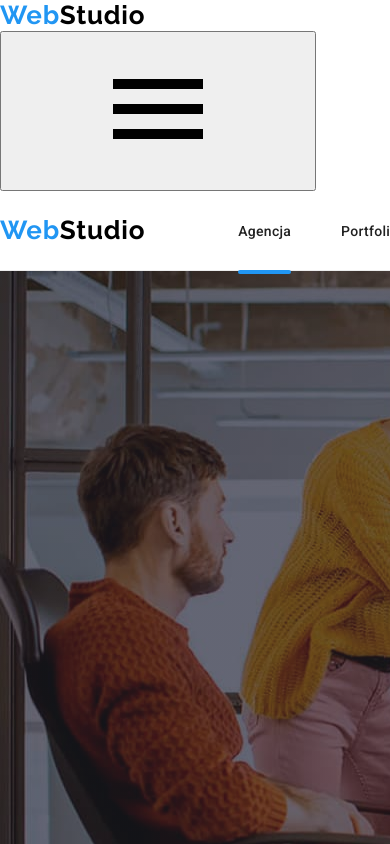
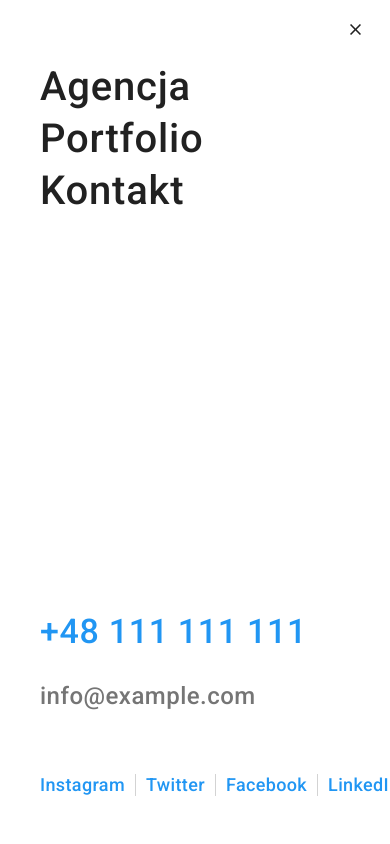
Before and after one commit to RonnieBk/goit-markup-hw-08, a plain HTML site: page index.html in a window 390 px wide. Shown: the top 844 px of the page. Drawn offline with Linux system fonts and the light colour scheme.

Commit message:
Create menu design

```diff
--- a/index.html
+++ b/index.html
@@ -437,7 +437,7 @@
 
     <!-- mobile-menu window -->
     <div class="menu js-menu-container is-open" id="mobile-menu">
-      <button class="menu__button-close js-close-menu" type="button">
+      <button class="menu__close-btn js-close-menu" type="button">
         <svg class="menu__icon-close" width="18" height="18">
           <use href="./images/icons.svg#icon-close-cross"></use>
         </svg>
@@ -454,14 +454,16 @@
         </li>
       </menu>
       <div class="menu__contacts">
-        <a
-          class="menu__contact menu__contact--email"
-          href="mailto:info@example.com"
-          >info@example.com</a
-        >
-        <a class="menu__contact menu__contact--phone" href="+48111111111"
-          >+48 111 111 111</a
-        >
+        <div class="menu__email-phone">
+          <a class="menu__contact menu__contact--phone" href="+48111111111"
+            >+48 111 111 111</a
+          >
+          <a
+            class="menu__contact menu__contact--email"
+            href="mailto:info@example.com"
+            >info@example.com</a
+          >
+        </div>
         <ul class="social-media">
           <li class="social-media__item">
             <a href="/" class="social-media__link">Instagram</a>
--- /dev/null
+++ b/sass/components/_menu.scss
@@ -0,0 +1,111 @@
+.menu {
+  position: fixed;
+  top: 0;
+  left: 0;
+  width: 100vw;
+  height: 100vh;
+  padding: 48px;
+  padding-left: 40px;
+  transform: translateX(100%);
+  @include full-transition(transform);
+  background-color: getColor("accent");
+  display: flex;
+  flex-direction: column;
+  justify-content: space-between;
+  @include tablet {
+    display: none;
+  }
+  &__close-btn {
+    position: absolute;
+    top: 10px;
+    right: 15px;
+    display: flex;
+    align-items: center;
+    justify-content: center;
+    flex-shrink: 0;
+    cursor: pointer;
+    width: 40px;
+    height: 40px;
+    background-color: transparent;
+    border: none;
+    @include full-transition(fill);
+    fill: getColor("primary");
+    &:hover,
+    &:focus {
+      fill: getColor("selection");
+    }
+  }
+  &__list {
+    list-style: none;
+    display: flex;
+    flex-direction: column;
+    gap: 6px;
+    padding: 0;
+  }
+  &__link {
+    color: getColor("primary");
+    text-decoration: none;
+    font-family: inherit;
+    font-size: 40px;
+    font-weight: 500;
+    letter-spacing: 0.8px;
+    @include full-transition(color);
+    &:hover,
+    &:focus {
+      color: getColor("selection");
+    }
+  }
+  &__email-phone {
+    display: flex;
+    flex-direction: column;
+    gap: 32px;
+  }
+  &__contact {
+    font-family: inherit;
+    font-weight: 500;
+    text-decoration: none;
+    &--phone {
+      color: getColor("selection");
+      font-size: 34px;
+      letter-spacing: 0.68px;
+    }
+    &--email {
+      color: getColor("secondary");
+      font-size: 24px;
+      letter-spacing: 0.48px;
+    }
+  }
+}
+
+.social-media {
+  list-style: none;
+  display: flex;
+  margin-top: 64px;
+  &__item {
+    border-right: 1px solid rgba(33, 33, 33, 0.2);
+    &:last-child {
+      border-right: none;
+    }
+    padding: 0 10px;
+    &:first-child {
+      padding-left: 0;
+    }
+    &:last-child {
+      padding-right: 0;
+    }
+  }
+
+  &__link {
+    text-decoration: none;
+    color: getColor("selection");
+    font-size: 18px;
+    font-family: inherit;
+    font-weight: 500;
+    line-height: 1.2;
+    letter-spacing: 0.36px;
+  }
+}
+
+.is-open {
+  transform: translateX(0);
+}
--- a/sass/main.scss
+++ b/sass/main.scss
@@ -1,4 +1,5 @@
 @import "utils/vars";
+@import "utils/global";
 @import "components/page-header";
 @import "components/logo";
 @import "components/page-headline";
@@ -11,34 +12,4 @@
 @import "components/pictures";
 @import "components/footer";
 @import "components/modal";
-
-body {
-  font-family: "Roboto", "Raleway", sans-serif;
-  color: getColor("primary");
-}
-
-.container {
-  width: 1200px;
-  padding-left: 0;
-  margin: 0 auto;
-}
-
-.section {
-  margin: 0;
-  padding-top: 94px;
-  padding-bottom: 94px;
-}
-
-.headline {
-  font-size: 36px;
-  line-height: 1.16;
-  text-align: center;
-  letter-spacing: 0.03em;
-  color: inherit;
-  margin: 0;
-}
-
-.icon {
-  display: block;
-  margin: 0 auto;
-}
+@import "components/menu";
--- /dev/null
+++ b/sass/utils/_global.scss
@@ -0,0 +1,30 @@
+body {
+  font-family: "Roboto", "Raleway", sans-serif;
+  color: getColor("primary");
+}
+
+.container {
+  width: 1200px;
+  padding-left: 0;
+  margin: 0 auto;
+}
+
+.section {
+  margin: 0;
+  padding-top: 94px;
+  padding-bottom: 94px;
+}
+
+.headline {
+  font-size: 36px;
+  line-height: 1.16;
+  text-align: center;
+  letter-spacing: 0.03em;
+  color: inherit;
+  margin: 0;
+}
+
+.icon {
+  display: block;
+  margin: 0 auto;
+}
--- a/sass/utils/vars.scss
+++ b/sass/utils/vars.scss
@@ -1,7 +1,3 @@
-// transition settings
-$default-time: 250ms;
-$default-timing-function: cubic-bezier(0.4, 0, 0.2, 1);
-
 // Colors set
 $colors: (
   "primary": #212121,
@@ -16,6 +12,10 @@ $colors: (
   @return map-get($colors, $key);
 }
 
+// transitions settings
+$default-time: 250ms;
+$default-timing-function: cubic-bezier(0.4, 0, 0.2, 1);
+
 @mixin transition {
   transition-duration: $default-time;
   transition-timing-function: $default-timing-function;
@@ -27,12 +27,14 @@ $colors: (
   transition-timing-function: $default-timing-function;
 }
 
+// random
 @mixin border {
   border-right: 1px solid #eeeeee;
   border-bottom: 1px solid #eeeeee;
   border-left: 1px solid #eeeeee;
 }
 
+// list settings
 %list {
   padding: 0;
   margin: 50px 0 0 0;
@@ -49,3 +51,18 @@ $colors: (
     margin-right: 0;
   }
 }
+
+// Mobile-First
+$mobile: 480px;
+
+@mixin tablet {
+  @media screen and (min-width: 768px) {
+    @content;
+  }
+}
+
+@mixin desktop {
+  @media screen and (min-width: 1200px) {
+    @content;
+  }
+}
```
Also changed, not shown: css/main.min.css, 2 other files.
